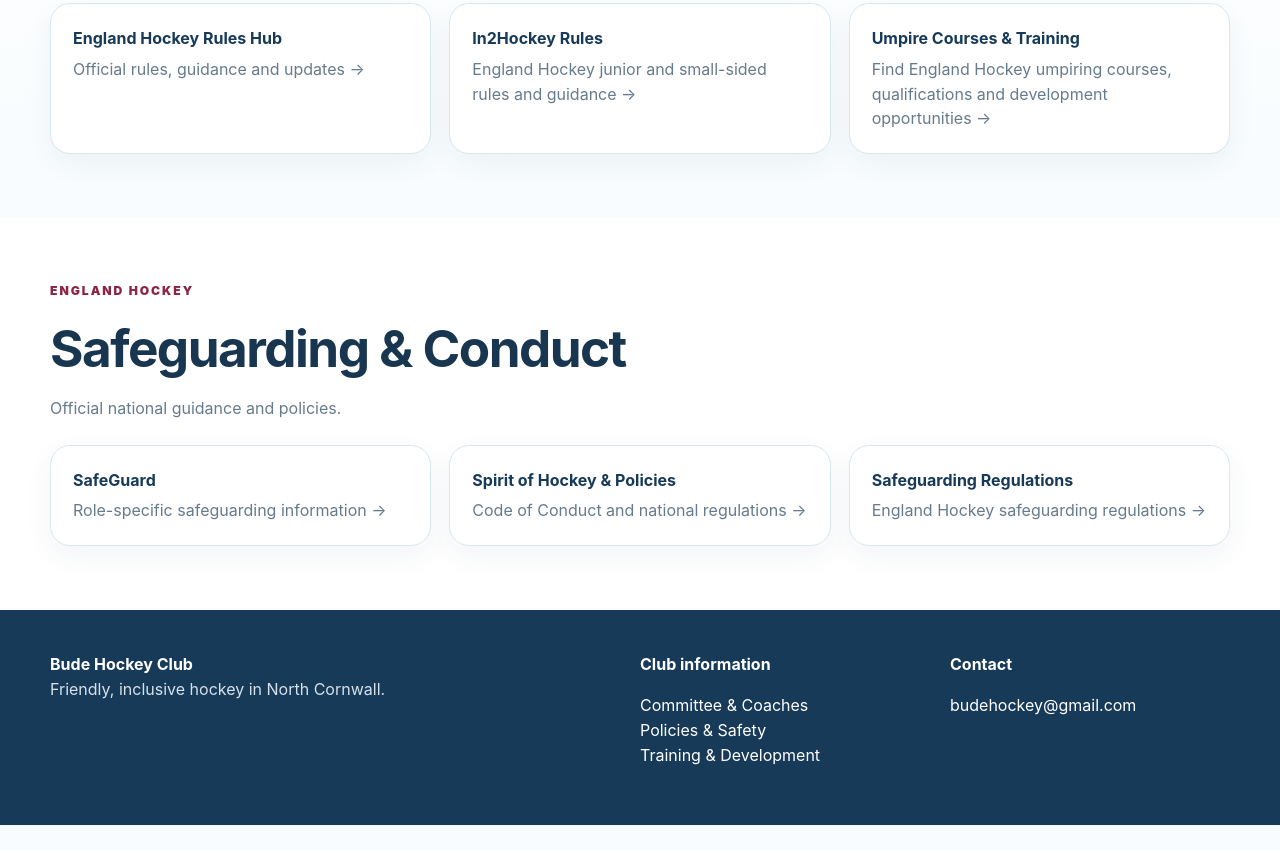
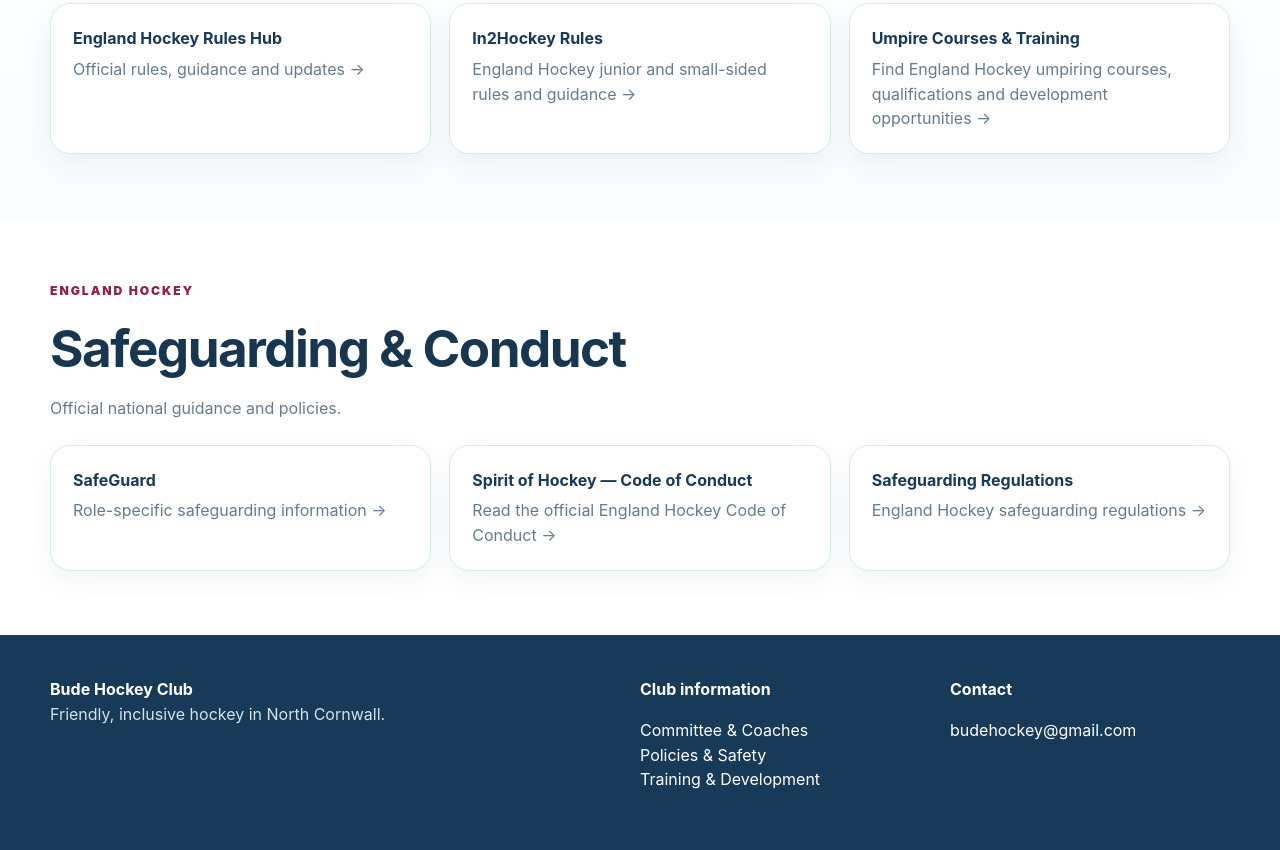
Before and after one commit to stacewalbridge-rgb/bude-hockey-club, a website: page public/policies.html in a window 1280 px wide. Shown: the part 1499-2349 px from the top of the page. Before the commit the page ends 2324 px from the top, so only its background shows below. Drawn offline with Linux system fonts and the light colour scheme.

Commit message:
Link Spirit of Hockey directly to official Code of Conduct

```diff
--- a/public/policies.html
+++ b/public/policies.html
@@ -15,6 +15,6 @@
 <section class="section alt"><div class="wrap"><div class="section-head"><div><div class="eyebrow">England Hockey</div><h2>Safeguarding & Conduct</h2><p>Official national guidance and policies.</p></div></div><div class="resource-grid">
 
 <a class="resource-card" href="https://www.englandhockey.co.uk/governance/safeguarding/safeguard" target="_blank" rel="noreferrer"><strong>SafeGuard</strong><span>Role-specific safeguarding information →</span></a>
-<a class="resource-card" href="https://www.englandhockey.co.uk/governance/rules-and-regulations/regulations-and-policies" target="_blank" rel="noreferrer"><strong>Spirit of Hockey & Policies</strong><span>Code of Conduct and national regulations →</span></a>
+<a class="resource-card" href="https://www.englandhockey.co.uk/governance/rules-and-regulations/discipline-and-misconduct/spirit-of-hockey/england-hockey-s-spirit-of-hockey-code-of-conduct" target="_blank" rel="noreferrer"><strong>Spirit of Hockey — Code of Conduct</strong><span>Read the official England Hockey Code of Conduct →</span></a>
 <a class="resource-card" href="https://www.englandhockey.co.uk/governance/rules-and-regulations/safeguarding-regulations-in-hockey" target="_blank" rel="noreferrer"><strong>Safeguarding Regulations</strong><span>England Hockey safeguarding regulations →</span></a>
 </div></div></section></main><footer class="footer"><div class="wrap footer-grid"><div><strong>Bude Hockey Club</strong><div class="small">Friendly, inclusive hockey in North Cornwall.</div></div><div><strong>Club information</strong><p class="small"><a href="committee.html">Committee & Coaches</a><br><a href="policies.html">Policies & Safety</a><br><a href="development.html">Training & Development</a></p></div><div><strong>Contact</strong><p class="small"><a href="mailto:budehockey@gmail.com">budehockey@gmail.com</a></p></div></div></footer><script src="site.js"></script></body></html>
```
